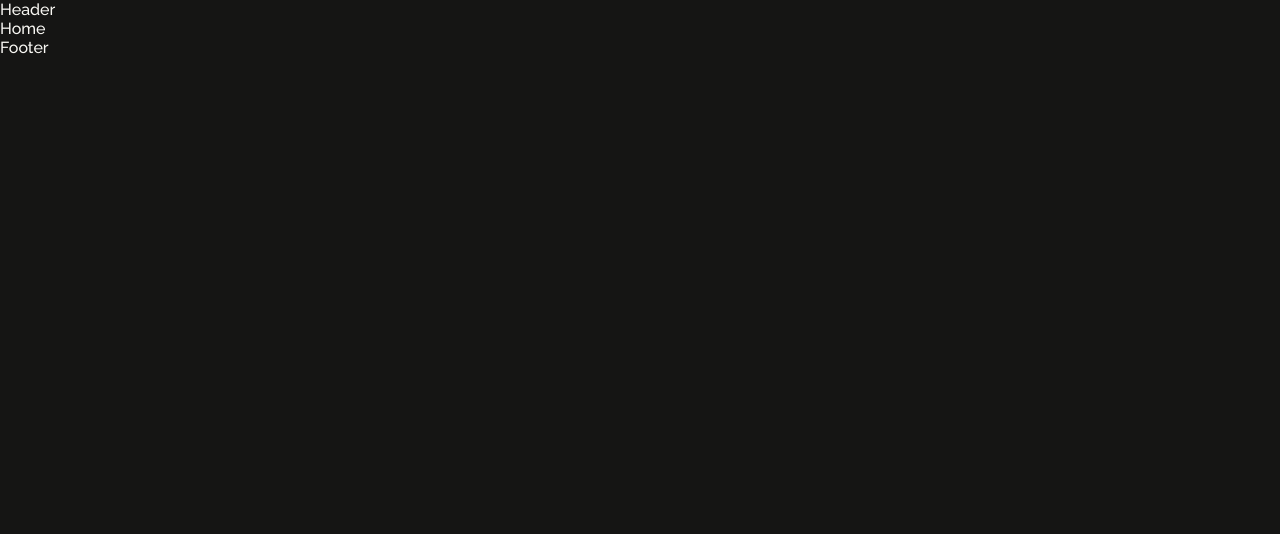
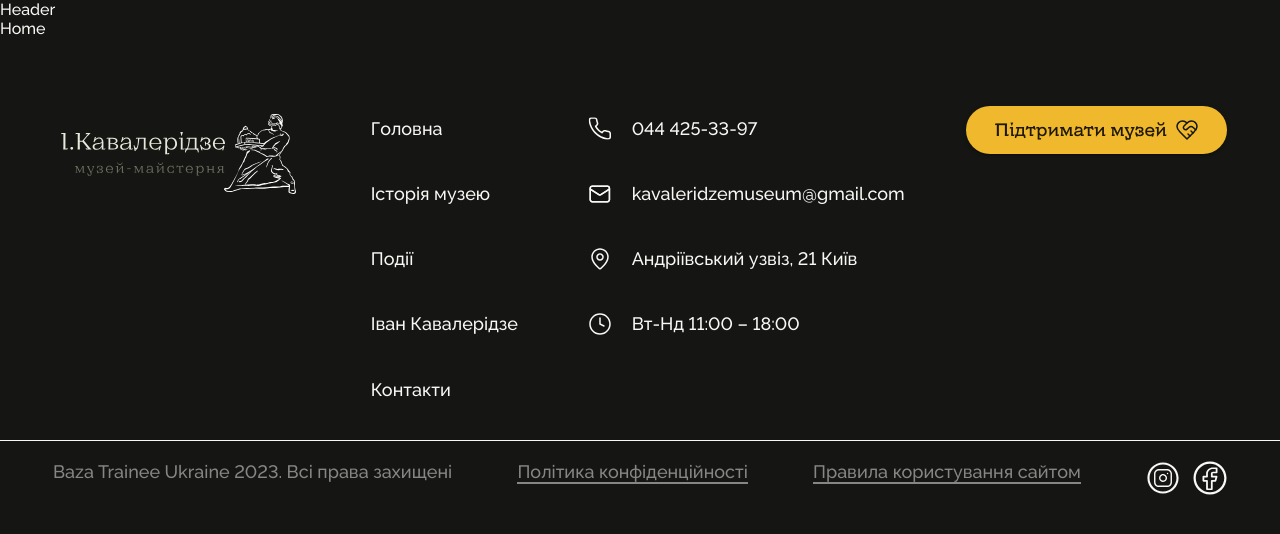
Before and after one commit to baza-trainee/kavaleridze, a React (Vite) app: page / in a window 1280 px wide. Shown: the top 534 px of the page. Built offline with nearby package versions, Linux system fonts and the light colour scheme.

Commit message:
connected the footer to the app

```diff
--- a/src/components/SharedLayout/SharedLayout.tsx
+++ b/src/components/SharedLayout/SharedLayout.tsx
@@ -1,5 +1,6 @@
-import { FC } from 'react'
-import { Outlet } from 'react-router-dom'
+import { FC } from 'react';
+import { Outlet } from 'react-router-dom';
+import { Footer } from '../Footer/Footer';
 
 const SharedLayout: FC = () => {
   return (
@@ -8,9 +9,9 @@ const SharedLayout: FC = () => {
       <main>
         <Outlet />
       </main>
-      <footer>Footer</footer>
+      <Footer />
     </div>
-  )
-}
+  );
+};
 
-export default SharedLayout
+export default SharedLayout;
```
